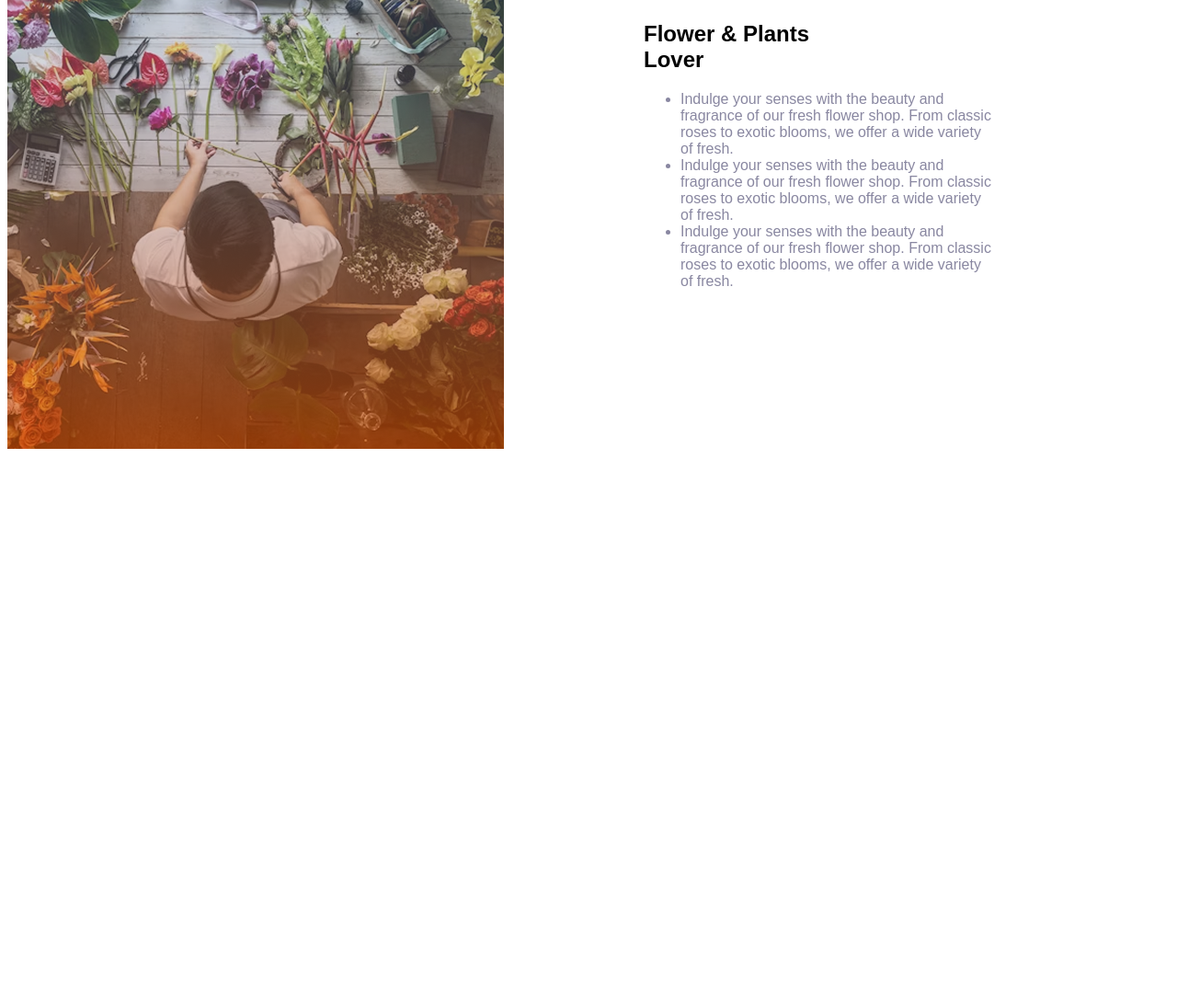
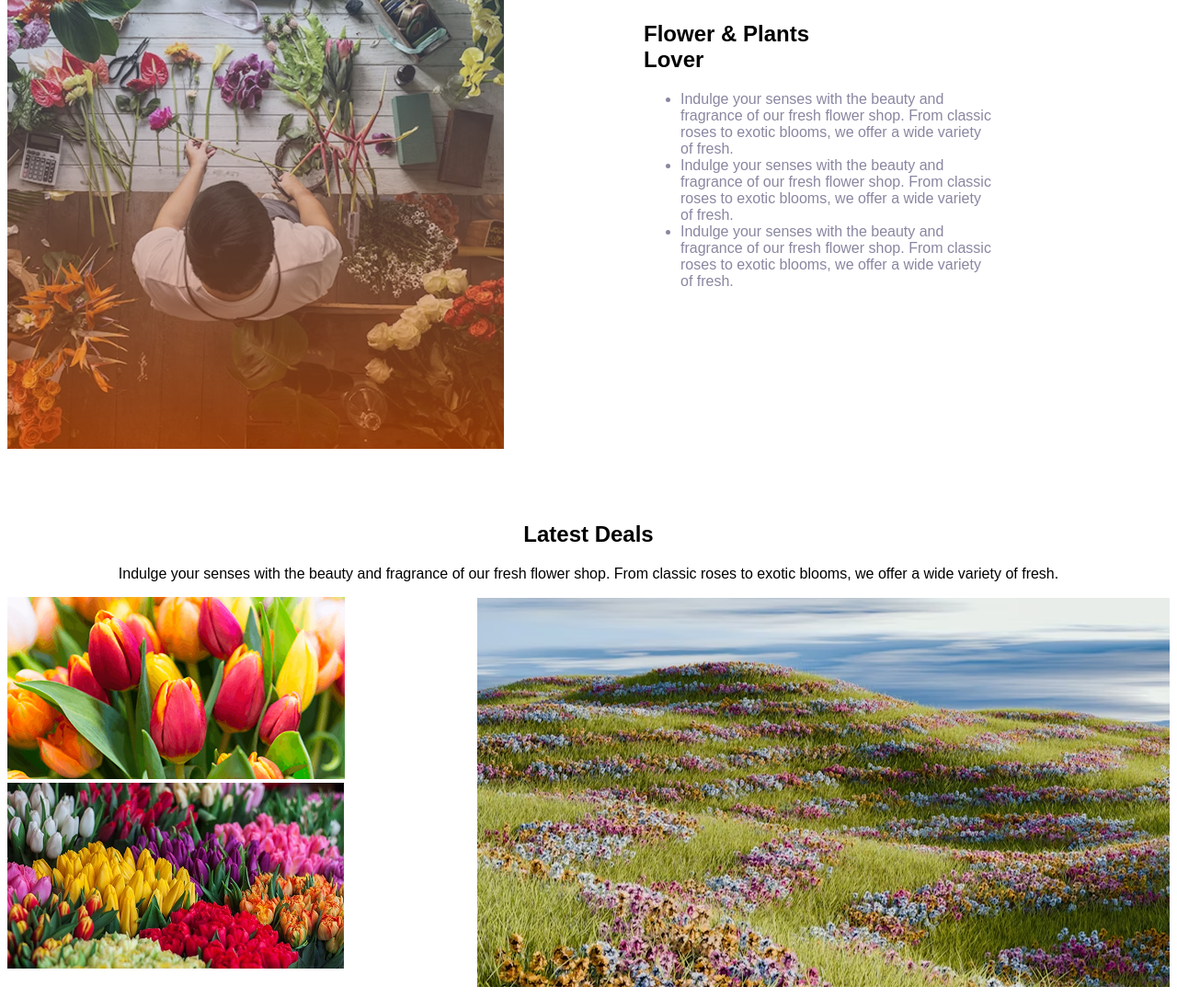
Before and after one commit to mdfahim123123/Assignment-002, a plain HTML site: page index.html in a window 1280 px wide. Shown: the part 2261-3346 px from the top of the page at 92% size. Before the commit the page ends 2753 px from the top, so only its background shows below. Drawn offline with Linux system fonts and the light colour scheme; a web font is replaced by a local one.

Commit message:
added discount feauture

```diff
--- a/index.html
+++ b/index.html
@@ -142,6 +142,25 @@
             </div>
 
         </section>
+        <br><br><br><br><br><br><br><br><br><br>
+
+
+          <div class="s-3">
+            <h2>Latest  Deals</h2>
+           <p>Indulge your senses with the beauty and fragrance of our fresh flower shop. From classic roses to exotic blooms, we offer a wide variety of fresh.</p>
+           </div>
+
+       <section class="display-flex">
+        <div>
+            <img src="assets/deal-ana.png" alt="">
+            <img src="assets/deal-bloom.png" alt="">
+        </div>
+        <div>
+            <img src="assets/deal-zabo.png" alt="">
+        </div>
+       </section>
+
+
 
 
 
--- a/styles.css
+++ b/styles.css
@@ -108,7 +108,10 @@
     margin-top: 300px;
     margin-left: 400px;
 }
-
+/* section-03 */
+.s-3{
+text-align: center;
+}
 
 
 /* responsive media quary */
@@ -130,4 +133,7 @@
         flex-direction: column;
         align-items: center;
     }
+    .display-flex{
+    flex-direction: column;
 }
+}
```
